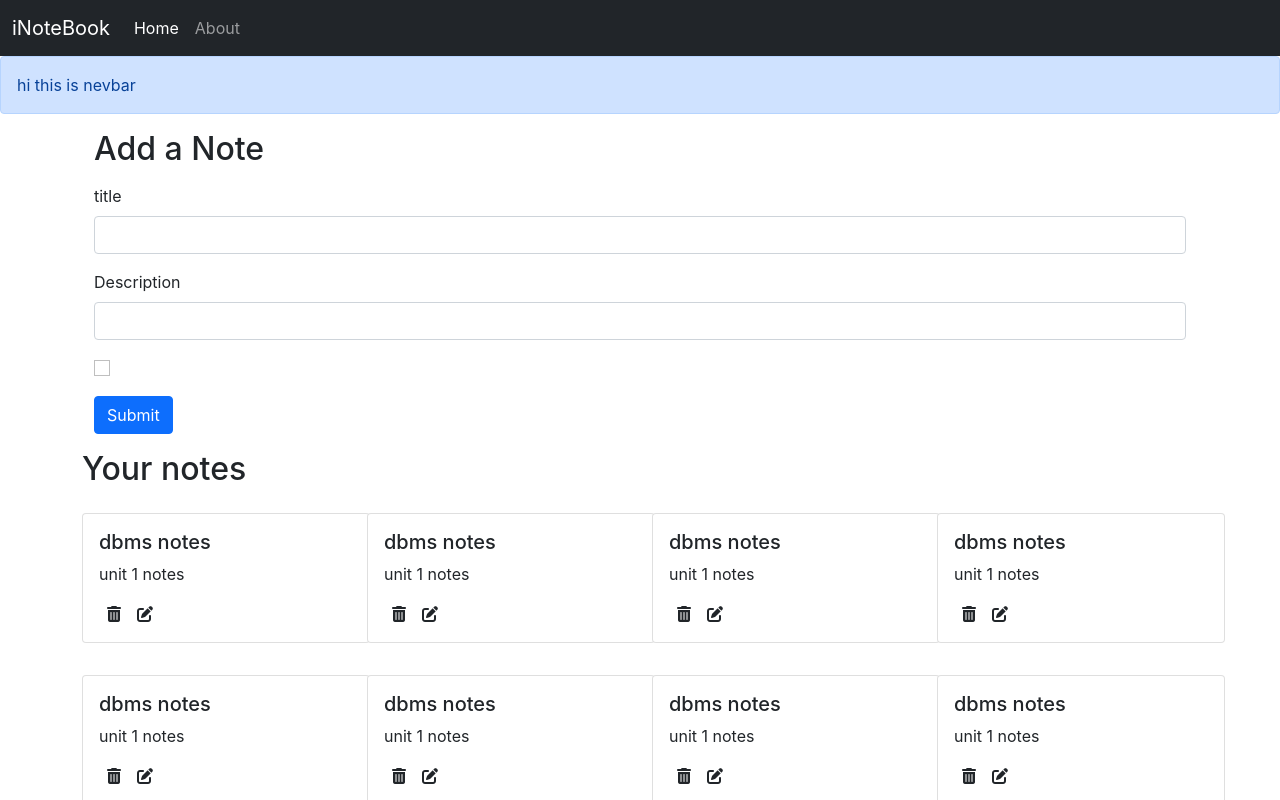
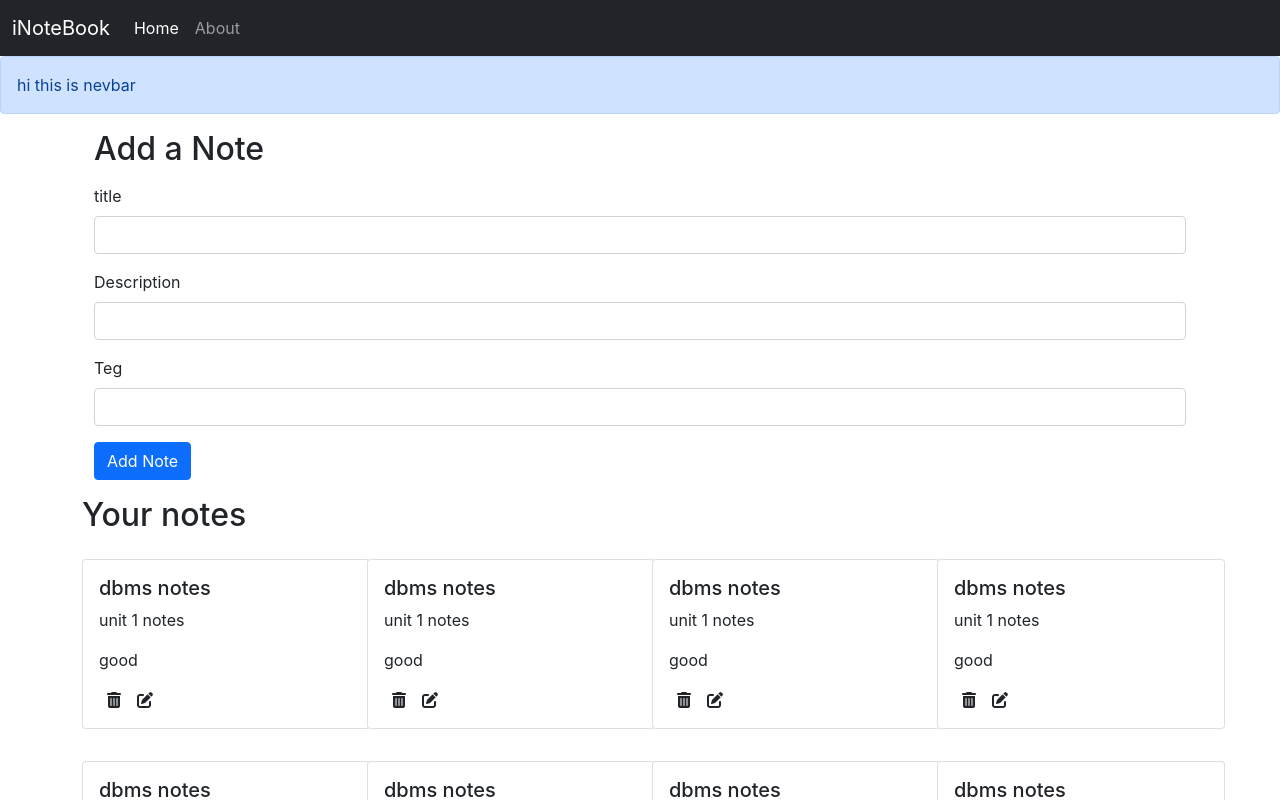
Before and after one commit to viratsaini/inotebook, a React (Create React App) app: page / in a window 1280 px wide. Shown: the top 800 px of the page. Built offline with nearby package versions, Linux system fonts and the light colour scheme.

Commit message:
add deletenote function

```diff
--- a/src/components/AddNote.js
+++ b/src/components/AddNote.js
@@ -4,7 +4,7 @@ import contextValue from "../context/note/NotesContext";
 const AddNote = () => {
   const context = useContext(contextValue);
   const { addNote } = context;
-  const [note, setnote] = useState({title:"",tag:"default",description:""})
+  const [note, setnote] = useState({title:"",tag:"",description:""})
   const HandelClick = (e) => {
 e.preventDefault();
       addNote(note.title,note.description,note.tag);
@@ -44,11 +44,15 @@ e.preventDefault();
             />
           </div>
 
-          <div className="mb-3 form-check">
+          <div className="mb-3">
+            <label htmlFor="teg" className="form-label">
+              Teg
+            </label>
             <input
-              type="text"
-              className="form-check-input"
+              type="tag"
+              className="form-control"
               id="tag"
+              onChange={onChange}
               name="tag"
             />
           </div>
@@ -58,7 +62,7 @@ e.preventDefault();
             className="btn btn-primary"
             onClick={HandelClick}
           >
-            Submit
+            Add Note
           </button>
         </form>
       </div>
--- a/src/components/Notes.js
+++ b/src/components/Notes.js
@@ -1,12 +1,12 @@
 import React, { useContext } from 'react'
 import contextValue from "../context/note/NotesContext"
-import Noteitem from './noteitem';
+import Noteitem from './Noteitem';
 import AddNote from './AddNote';
 
 
 const Notes = () => {
     const context = useContext(contextValue);
-  const {notes,setnotes}=context;
+  const {notes}=context;
   return (
     <>
     <AddNote/>
--- a/src/components/noteitem.js
+++ b/src/components/noteitem.js
@@ -1,7 +1,11 @@
-import React from "react";
+import React, { useContext } from 'react'
+import NotesContext from "../context/note/NotesContext"
 
-const noteitem = (props) => {
+const Noteitem = (props) => {
+  const context = useContext(NotesContext);
+   const { deleteNote } = context;
   const { notes } = props;
+
   return (
     <div className="col-md-3">
       <div className="card my-3" style={{ width: " 18rem" }}>
@@ -9,7 +13,9 @@ const noteitem = (props) => {
           <h5 className="card-title">{notes.title}</h5>
           <p className="card-text">
           {notes.description}  </p>
-          <i className="fa-solid fa-trash-can mx-2"></i>
+          <p className="card-text">
+          {notes.tag} </p>
+          <i className="fa-solid fa-trash-can mx-2" onClick={()=>{deleteNote(notes._id)}}></i>
           <i className="fa-solid fa-pen-to-square mx-2"></i>
         </div>
       </div>
@@ -17,4 +23,4 @@ const noteitem = (props) => {
   );
 };
 
-export default noteitem;
+export default Noteitem;
--- a/src/context/note/NotesState.js
+++ b/src/context/note/NotesState.js
@@ -87,18 +87,22 @@ const NotesState = (props) => {
         "userid": "65a44ad80f387f672246bbfc",
         "title": title,
         "description": description,
-        "tag": "good",
+        "tag": tag,
         "date": "2024-01-23T07:26:41.647Z",
         "__v": 0
       }
 setnotes(notes.concat(note))
     }
+
    //delete notes
 const deleteNote=(id)=>{
-
+    console.log("Delete note with id: "+id)
+    const newNote=()=>notes.filter((note)=>{return note._id!==id})
+setnotes(newNote)
 }
    //edit notes
-const editNote=(id)=>{
+const editNote=(id,title,description,tag)=>{
+
 
 }
   return (
```
